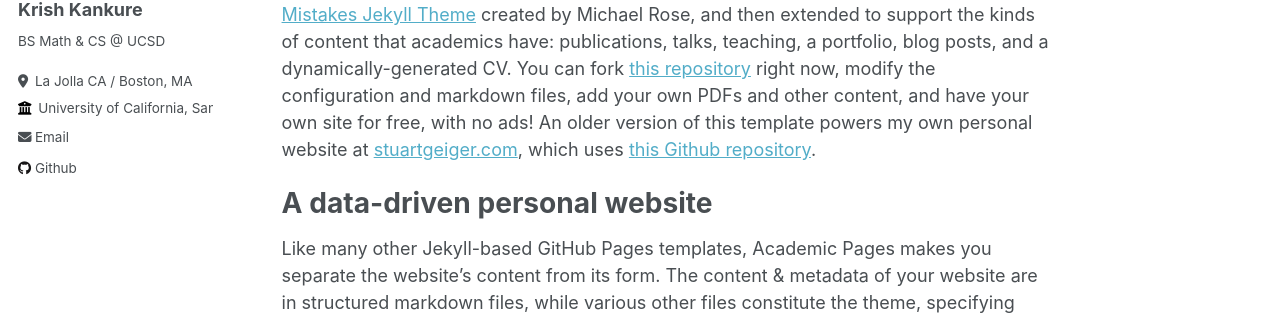
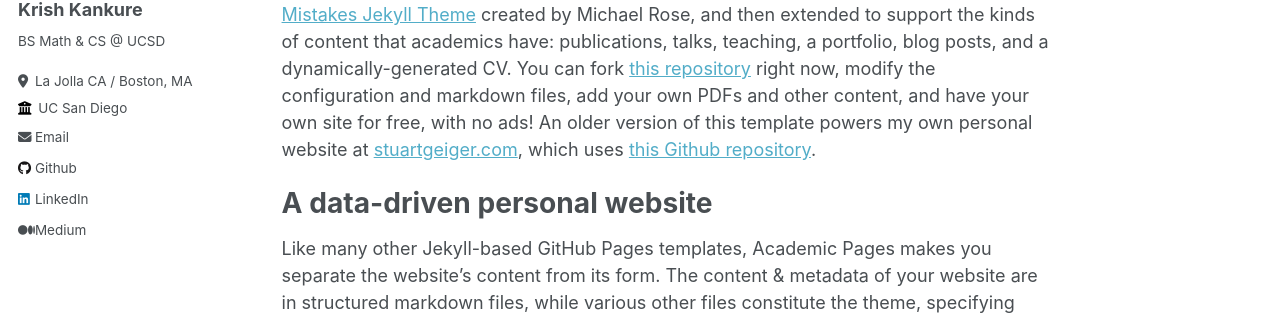
Before and after one commit to krishkankure/krishkankure.github.io, a Jekyll site: the page built from _pages/about.md, in a window 1280 px wide. Shown: the part 283-603 px from the top of the page. Built offline with Jekyll 4.4.1, drawn with Linux system fonts in a browser that asks for light colours; part of the change alters nothing that is shown.

Commit message:
updated bio

```diff
--- a/_config.yml
+++ b/_config.yml
@@ -11,7 +11,7 @@ locale                   : "en-US"
 title                    : "Krish Kankure"
 title_separator          : "-"
 name                     : &name "Krish Kankure"
-description              : &description "personal description"
+description              : &description "Software & ML Engineer"
 url                      : https://krishkankure.github.io # the base hostname & protocol for your site e.g. "https://mmistakes.github.io"
 baseurl                  : "" # the subpath of your site, e.g. "/blog"
 repository               : "krishkankure/krishkankure.github.io"
@@ -26,7 +26,7 @@ author:
   pronouns         : # example: "she/her"
   bio              : "BS Math & CS @ UCSD"
   location         : "La Jolla CA / Boston, MA"
-  employer         : "University of California, San Diego"
+  employer         : "UC San Diego"
   uri              : # URL
   email            : "krishkankure6@gmail.com"
 
@@ -57,9 +57,9 @@ author:
   keybase          : # Username
   instagram        : # Username
   lastfm           : # Username
-  linkedin         : # Username
+  linkedin         : krishkankure
   mastodon         : # URL
-  medium           : # URL
+  medium           : krishkankure
   pinterest        : # Username
   soundcloud       : # Username
   steam            : # Username
```
